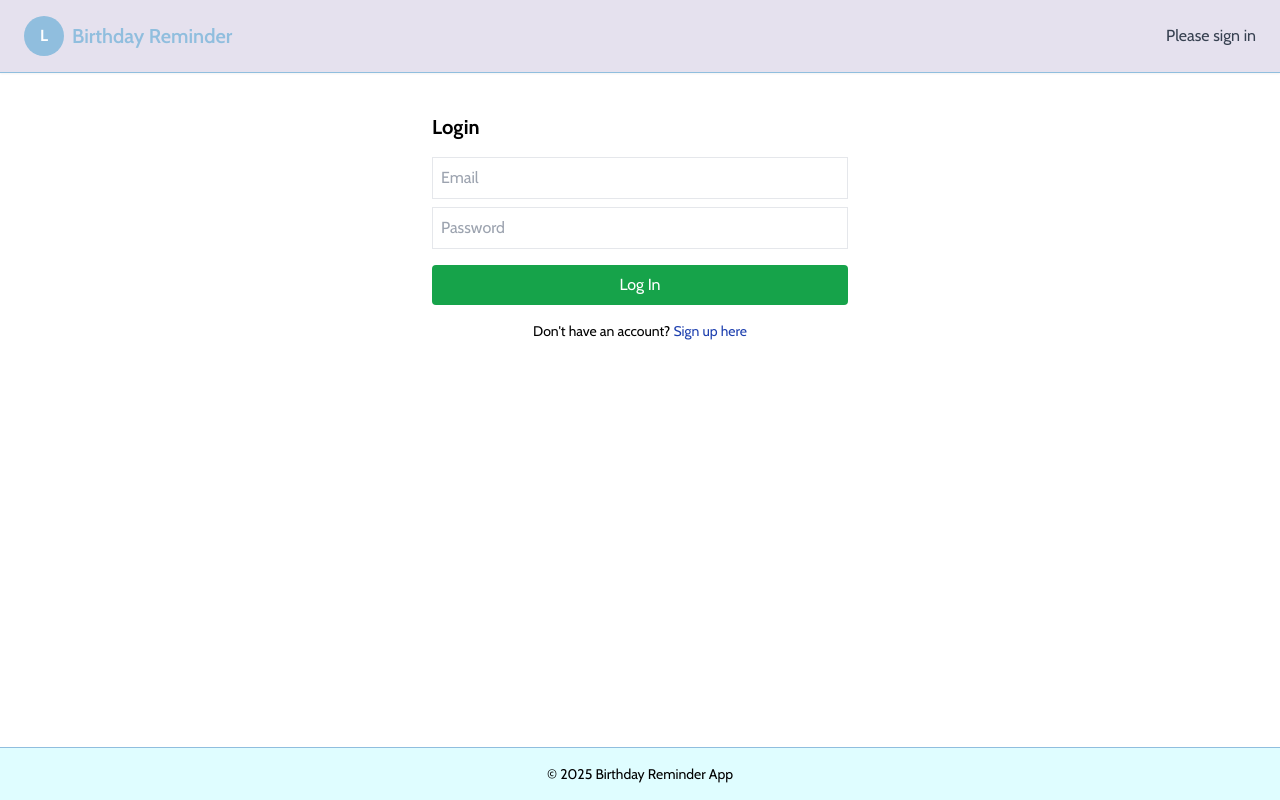
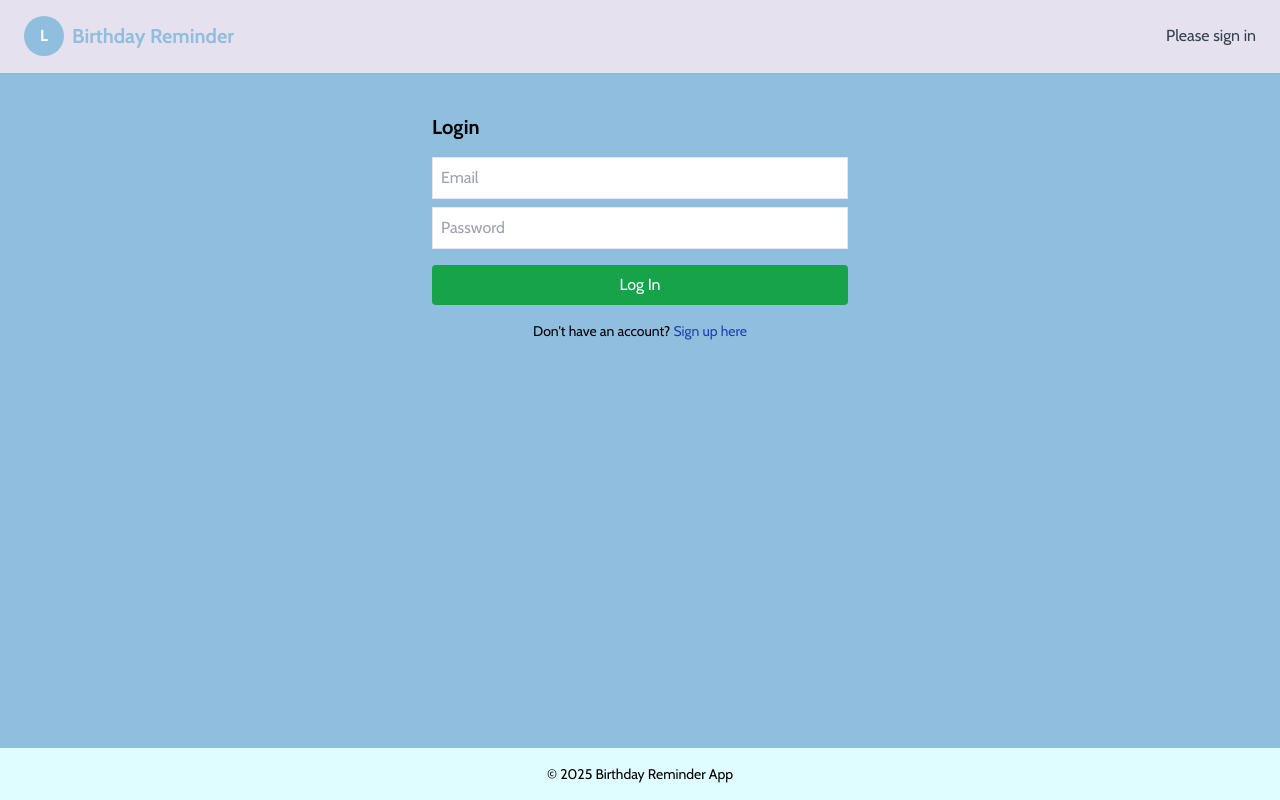
Before and after one commit to mdrennan91/birthday-reminder-app, a Next.js app: page /login in a window 1280 px wide. Built offline with nearby package versions, Linux system fonts and the light colour scheme; no server answers.

Commit message:
Finished basic tailwind/css

```diff
--- a/src/app/components/Footer.tsx
+++ b/src/app/components/Footer.tsx
@@ -1,6 +1,6 @@
 export default function Footer() {
   return (
-    <footer className="p-4 border-t border-teal text-center text-sm bg-mint">
+    <footer className="p-4 text-center text-sm bg-mint">
       &copy; {new Date().getFullYear()} Birthday Reminder App
     </footer>
   );
--- a/src/app/components/Header.tsx
+++ b/src/app/components/Header.tsx
@@ -6,13 +6,13 @@ export default function Header() {
   const { data: session } = useSession();
 
   return (
-    <header className="w-full flex justify-between items-center bg-lavender border-b border-teal px-6 py-4 shadow-sm">
+    <header className="w-full flex justify-between items-center bg-lavender border-b px-6 py-4 shadow-sm">
       {/* Logo + Title */}
       <div className="flex items-center gap-2">
         <div className="w-10 h-10 bg-teal rounded-full flex items-center justify-center text-white font-bold">
           L
         </div>
-        <h1 className="text-xl font-semibold text-teal">Birthday Reminder</h1>
+        <h1 className="text-xl font-bold text-teal">Birthday Reminder</h1>
       </div>
 
       {/* User Greeting and Auth Buttons */}
--- a/src/app/components/MainContent.tsx
+++ b/src/app/components/MainContent.tsx
@@ -184,7 +184,7 @@ export default function MainContent() {
         {/* Add Birthday Button */}
         <button
           onClick={() => setShowAddForm(true)}
-          className="mb-4 px-4 py-2 bg-teal text-white rounded hover:bg-teal-dark"
+          className="mb-4 px-4 py-2 bg-teal text-white rounded hover:bg-teal/40"
         >
           + Add Birthday
         </button>
@@ -209,7 +209,7 @@ export default function MainContent() {
                 return (
                   <li
                     key={person._id}
-                    className="border border-teal rounded p-4 flex items-center justify-between cursor-pointer hover:bg-teal/5"
+                    className="border border-teal rounded p-4 flex items-center justify-between cursor-pointer hover:bg-teal/50"
                     onClick={() => setSelectedPerson(person)}
                   >
                     <div className="flex items-center gap-3">
@@ -244,7 +244,7 @@ export default function MainContent() {
                       </div>
                     </div>
                     <div className="text-center">
-                      <div className="text-teal font-semibold">{person.birthdayThisYear.format("MMM D")}</div>
+                      <div className="text-teal/90 font-extrabold">{person.birthdayThisYear.format("MMM D")}</div>
                     </div>
                     <div className="text-right text-sm text-gray-700">
                       {daysLabel}
--- a/src/app/components/SidebarNav.tsx
+++ b/src/app/components/SidebarNav.tsx
@@ -24,6 +24,7 @@ export default function Sidebar() {
   const [selectedCategory, setSelectedCategory] = useState<CategoryType | null>(null);
   const [editDialogOpen, setEditDialogOpen] = useState(false);
   const [activeCategory, setActiveCategory] = useState<string | null>(null);
+  const [filtersActive, setFiltersActive] = useState(false);
   const { status } = useSession();
 
 
@@ -34,6 +35,14 @@ export default function Sidebar() {
       setLoading(false); // ensure we stop showing "Loading..." if not logged in
     }
   }, [status]);
+
+  useEffect(() => {
+  if (activeCategory === null) {
+    setFiltersActive(false);
+  } else {
+    setFiltersActive(true);
+  }
+}, [activeCategory]);
 
 
   // Fetch user categories from API
@@ -119,7 +128,7 @@ return (
     <aside className="w-64 p-4 border-r border-teal bg-lavender flex flex-col ">
       {/* Header controls */}
       <div className="flex justify-between items-center mb-4">
-        <div></div>
+        <div className="font-extrabold text-xl">Categories</div>
         <div className="flex gap-2">
           <button
             onClick={openAddModal}
@@ -146,13 +155,14 @@ return (
                 className={`w-full text-left py-1 px-2 rounded font-medium ${
                   activeCategory === cat.name.toLowerCase()
                     ? "bg-teal/20 border-l-4 border-teal"
-                    : "bg-lavender hover:bg-teal/10"
+                    : "bg-lavender hover:bg-teal/50"
                 }`}
                 onClick={() => {
                   const event = new CustomEvent(CATEGORY_FILTER_EVENT, {
                     detail: cat.name.toLowerCase(),
                   });
                   window.dispatchEvent(event);
+                  setFiltersActive(true);
                 }}
               >
                 {cat.name}
@@ -166,12 +176,13 @@ return (
       <div className="sticky bottom-0 bg-lavender pt-3 pb-4 mt-2 border-t border-gray-300">
         <button
           className={`w-full text-left py-1 px-2 rounded font-medium ${
-            activeCategory === null
-              ? "bg-teal/20 border-l-4 border-teal"
-              : "bg-lavender hover:bg-teal/10"
+            filtersActive
+            ? "bg-lavender hover:bg-teal/50"
+            : "bg-teal/20 border-l-4 border-teal"
           }`}
           onClick={() => {
             setActiveCategory(null);
+            setFiltersActive(false);
             const event = new CustomEvent(CATEGORY_FILTER_EVENT, { detail: null });
             window.dispatchEvent(event);
           }}
--- a/src/app/globals.css
+++ b/src/app/globals.css
@@ -9,13 +9,7 @@
   --light-cyan: #dffdffff;
   --powder-blue: #90bedeff;
   --font-sans: 'Cabin', sans-serif;
-}
-
-@media (prefers-color-scheme: dark) {
-  :root {
-    --background: var(--powder-blue);
-    /* --foreground: var(--light-cyan); */
-  }
+  --background: var(--powder-blue);
 }
 
 body {
--- a/src/app/layout.tsx
+++ b/src/app/layout.tsx
@@ -25,8 +25,8 @@ export default function RootLayout({
   children: React.ReactNode;
 }>) {
   return (
-    <html lang="en">
-      <body className={`${cabin.variable} font-sans bg-[var(--background)] text-[var(--foreground)]`}>
+    <html lang="en" className={`${cabin.variable}`}>
+      <body className={`font-sans bg-[var(--background)] text-[var(--foreground)]`}>
         <Providers>
           <div className="flex flex-col min-h-screen">
             <Header />
--- a/tailwind.config.js
+++ b/tailwind.config.js
@@ -4,7 +4,7 @@ module.exports = {
     "./src/app/**/*.{js,ts,jsx,tsx}",
     "./src/pages/**/*.{js,ts,jsx,tsx}",
     "./src/components/**/*.{js,ts,jsx,tsx}",
-    "./src/app/globals.css "
+    "./src/app/globals.css"
   ],
   theme: {
     extend: {
@@ -14,7 +14,7 @@ module.exports = {
         teal: "#90bede",
       },
       fontFamily: {
-        sans: ["Cabin", "sans-serif"],
+        sans: ["var(--font-sans)", "sans-serif"]
       },
     },
   },
```
